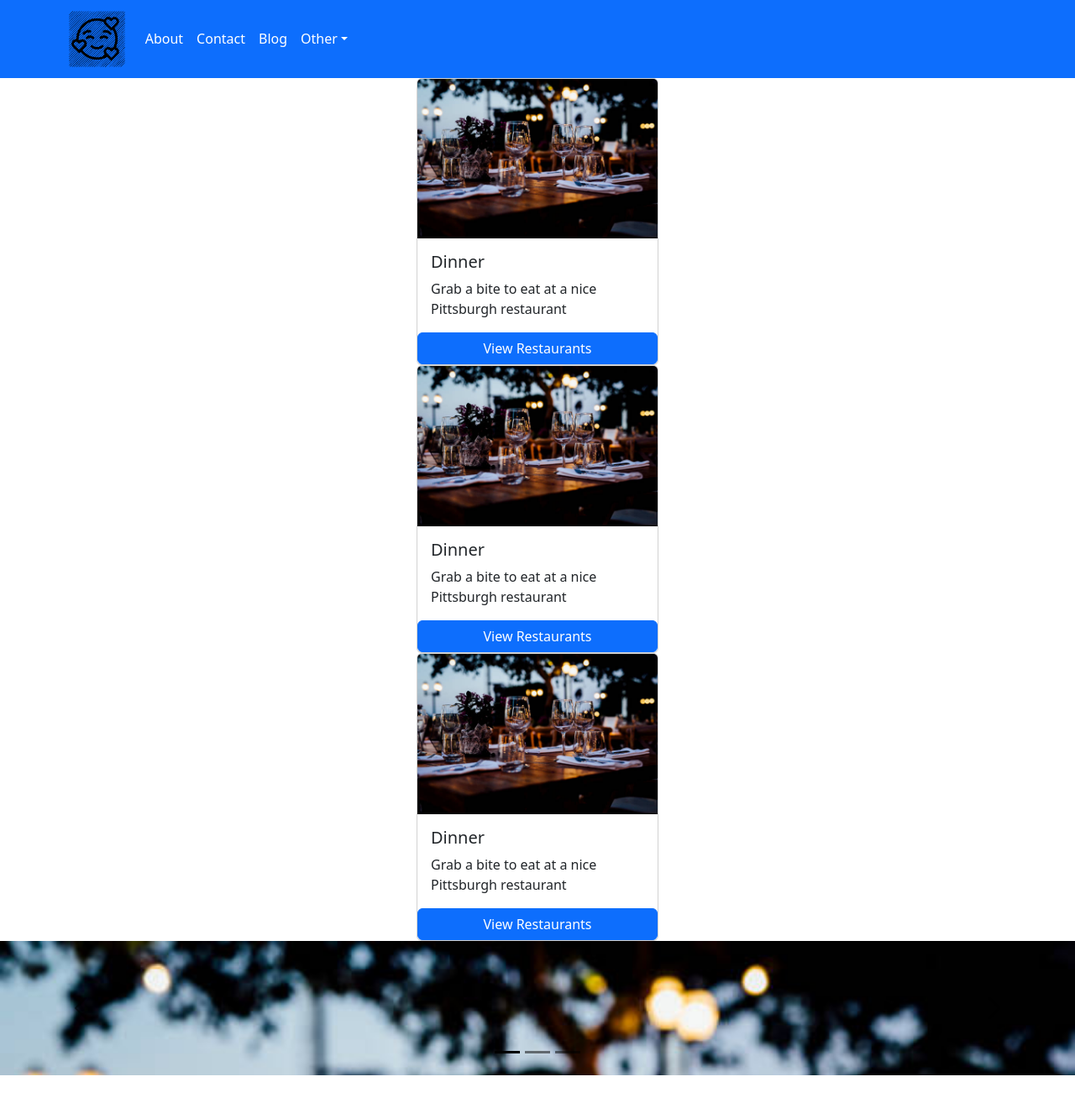
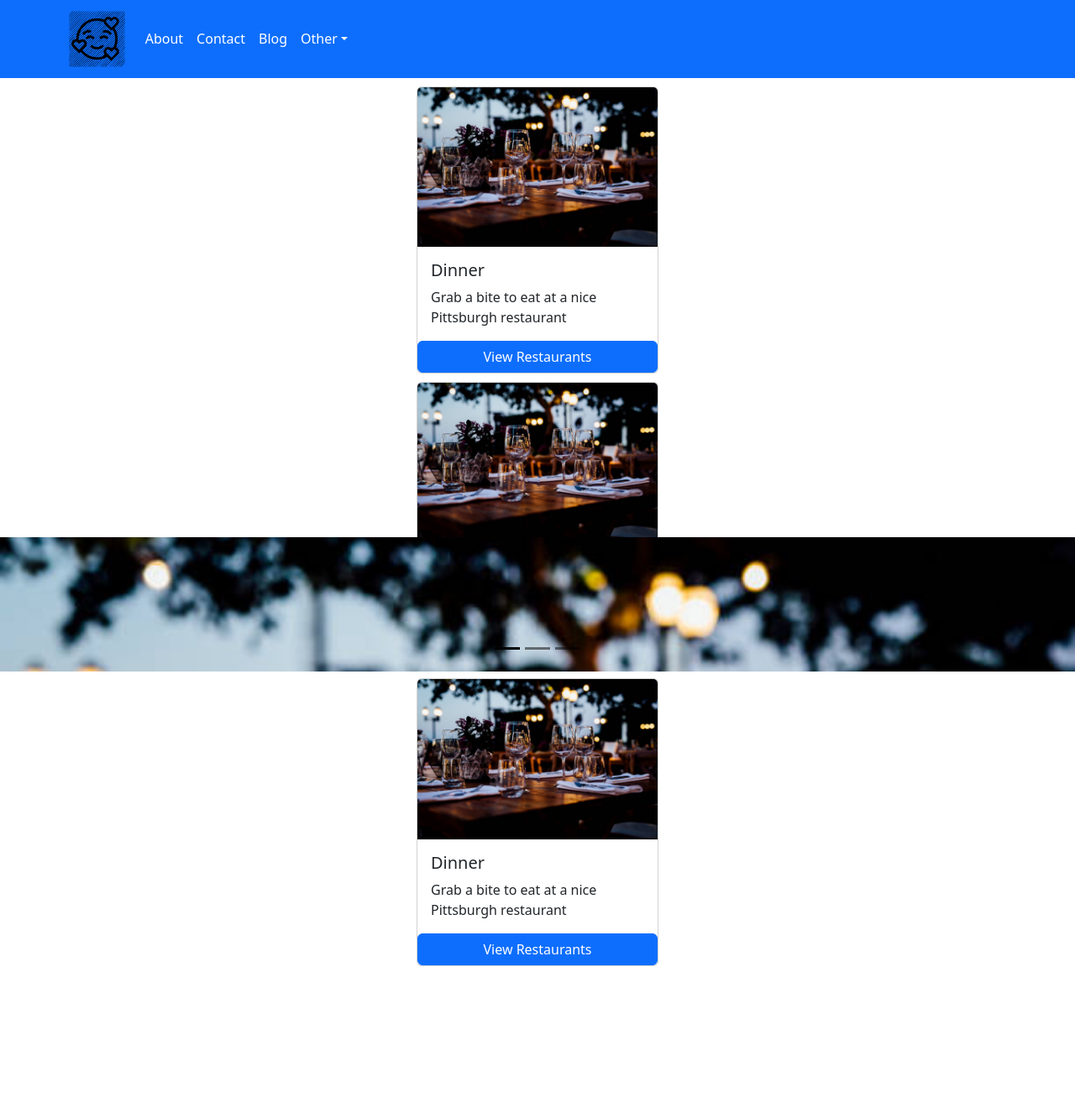
Before and after one commit to dylanfeehan/dategen, a React (Create React App) app: page /#/dates/fooddrink in a window 1280 px wide. Shown: the top 1320 px of the page at 84% size. Before the commit the page ends 1281 px from the top, so only its background shows below. Built offline with nearby package versions, Linux system fonts and the light colour scheme.

Commit message:
yay, fixed all to top

```diff
--- a/src/App.css
+++ b/src/App.css
@@ -21,8 +21,17 @@
   display: flex;
   flex-direction: column;
   justify-content: space-between;
-  height: 100vh;
+  padding-bottom: 12rem;
 }
+
+
+.datecard {
+  margin-top: 10px;
+}
+
+.my-navbar {
+}
+
 .styled-slide {
   align-self: flex-end;
 }
--- a/src/App.js
+++ b/src/App.js
@@ -22,7 +22,7 @@ function App() {
 
   <div className="homepage">
     <Router>
-    <MyNavbar />
+    <MyNavbar className="my-navbar"/>
     <Routes>
       <Route exact path='/' element={<Home />} />
       <Route path='/about' element={<About/>} />
--- a/src/components/BottomSlide/index.js
+++ b/src/components/BottomSlide/index.js
@@ -10,7 +10,7 @@ import 'bootstrap/dist/css/bootstrap.min.css';
 
 const BottomSlide = () => {
   return (
-    <Carousel variant="dark" className="styled-carousel">
+    <Carousel variant="dark" className="styled-carousel fixed-bottom">
         <Carousel.Item interval={1000}>
 					<img src={dinner} className="d-block w-100"/>
         </Carousel.Item>
--- a/src/components/Navbar/index.js
+++ b/src/components/Navbar/index.js
@@ -9,7 +9,7 @@ import '../../App.css'
 
 const MyNavbar = () => {
   return (
-      <Navbar bg="primary" variant="dark" className="">
+      <Navbar sticky="top" bg="primary" variant="dark" className="">
         <Container>
           <Nav className="d-flex justify-content-center align-items-center justify-content-center">
             <Navbar.Brand>
--- a/src/pages/dates/fooddrink.js
+++ b/src/pages/dates/fooddrink.js
@@ -3,11 +3,12 @@ import 'bootstrap/dist/css/bootstrap.css';
 import Button from 'react-bootstrap/Button';
 import Card from 'react-bootstrap/Card';
 import dinner from '../../components/images/dinner.png'
+import '../../App.css';
 
 const FoodDrink = () => {
 	return (
 		<div>
-		<Card style={{width: '18rem'}} className="mx-auto">
+		<Card style={{width: '18rem'}} className="mx-auto datecard">
 			<Card.Img variant="top" src={dinner} />
 			<Card.Body>
 				<Card.Title>Dinner</Card.Title>
@@ -15,7 +16,7 @@ const FoodDrink = () => {
 			</Card.Body>
 			<Button>View Restaurants</Button>
 		</Card>
-		<Card style={{width: '18rem'}} className="mx-auto">
+		<Card style={{width: '18rem'}} className="mx-auto datecard">
 			<Card.Img variant="top" src={dinner} />
 			<Card.Body>
 				<Card.Title>Dinner</Card.Title>
@@ -23,7 +24,7 @@ const FoodDrink = () => {
 			</Card.Body>
 			<Button>View Restaurants</Button>
 		</Card>
-		<Card style={{width: '18rem'}} className="mx-auto">
+		<Card style={{width: '18rem'}} className="mx-auto datecard">
 			<Card.Img variant="top" src={dinner} />
 			<Card.Body>
 				<Card.Title>Dinner</Card.Title>
```
